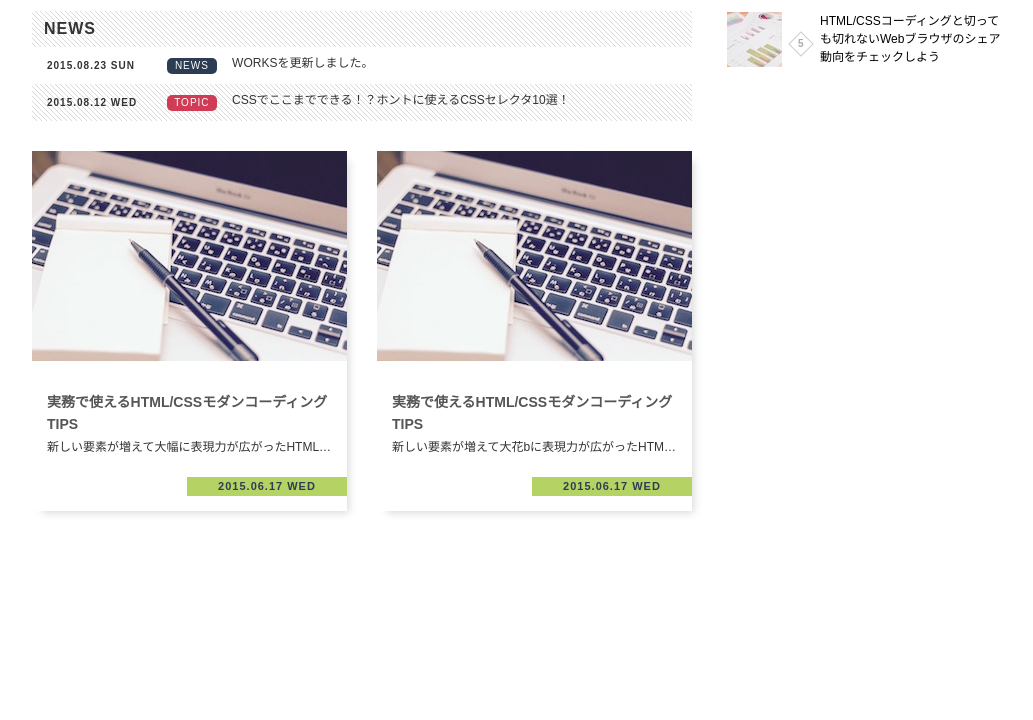
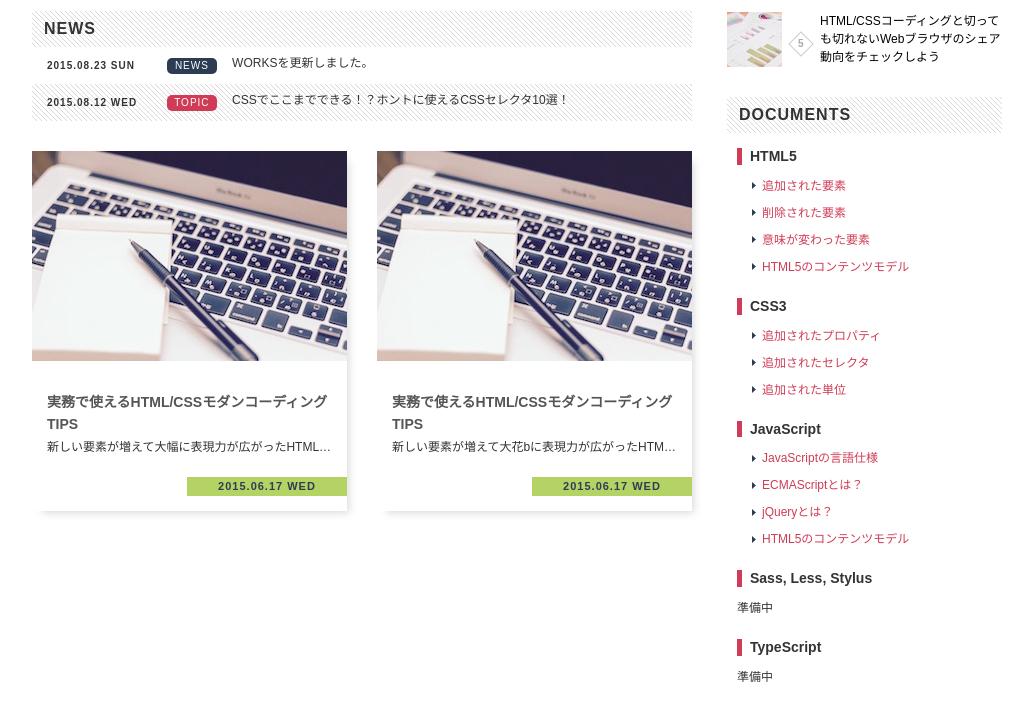
Before and after one commit to hayato0309/html-css-modern-coding, a plain HTML site: page standard-layout/index.html in a window 1280 px wide. Shown: the part 488-1208 px from the top of the page, without its empty margins (123-1156 px from the left). Before the commit the page ends 1069 px from the top, so only its background shows below. Drawn offline with Linux system fonts and the light colour scheme.

Commit message:
part1 chapter05 p84

```diff
--- a/standard-layout/css/style.css
+++ b/standard-layout/css/style.css
@@ -241,7 +241,7 @@ a:link, a:visited, a:hover, a:active {
 }
 
 /* -----------------
-Sidenemu
+Sidenemu - Ranking
 -------------------*/
 .ranking {
   margin-bottom: 30px;
@@ -312,3 +312,35 @@ Sidenemu
   -ms-transform: rotate(-45deg);
   transform: rotate(-45deg);
 }
+
+/* -----------------------
+Sidemenu - Document list
+------------------------ */
+.documents {
+  margin: 10px 10px 30px;
+}
+.documents,
+.documents ul {
+  list-style-type: none;
+}
+.documents > li .title {
+  margin: 15px 0;
+  padding-left: 8px;
+  border-left: 5px solid #d03c56;
+  font-size: 1.4rem;
+  line-height: 1.2;
+}
+.documents > li + li {
+  margin-top: 25px;
+}
+.documents > li ul {
+  margin: 15px;
+}
+.documents > li ul > li {
+  margin-bottom: 15px;
+  padding-left: 10px;
+  background: url('../images/arrow.gif') no-repeat left center;
+}
+.documents a:hover {
+  text-decoration: underline;
+}
--- a/standard-layout/index.html
+++ b/standard-layout/index.html
@@ -107,6 +107,43 @@
           </a>
         </li>
       </ol>
+      <h2 class="heading">DOCUMENTS</h2>
+      <ul class="documents">
+        <li>
+          <h3 class="title">HTML5</h3>
+          <ul>
+            <li><a href="#">追加された要素</a></li>
+            <li><a href="#">削除された要素</a></li>
+            <li><a href="#">意味が変わった要素</a></li>
+            <li><a href="#">HTML5のコンテンツモデル</a></li>
+          </ul>
+        </li>
+        <li>
+          <h3 class="title">CSS3</h3>
+          <ul>
+            <li><a href="#">追加されたプロパティ</a></li>
+            <li><a href="#">追加されたセレクタ</a></li>
+            <li><a href="#">追加された単位</a></li>
+          </ul>
+        </li>
+        <li>
+          <h3 class="title">JavaScript</h3>
+          <ul>
+            <li><a href="#">JavaScriptの言語仕様</a></li>
+            <li><a href="#">ECMAScriptとは？</a></li>
+            <li><a href="#">jQueryとは？</a></li>
+            <li><a href="#">HTML5のコンテンツモデル</a></li>
+          </ul>
+        </li>
+        <li>
+          <h3 class="title">Sass, Less, Stylus</h3>
+          <p>準備中</p>
+        </li>
+        <li>
+          <h3 class="title">TypeScript</h3>
+          <p>準備中</p>
+        </li>
+      </ul>
     </div>
   </div>
   <footer class="footer"></footer>
```
